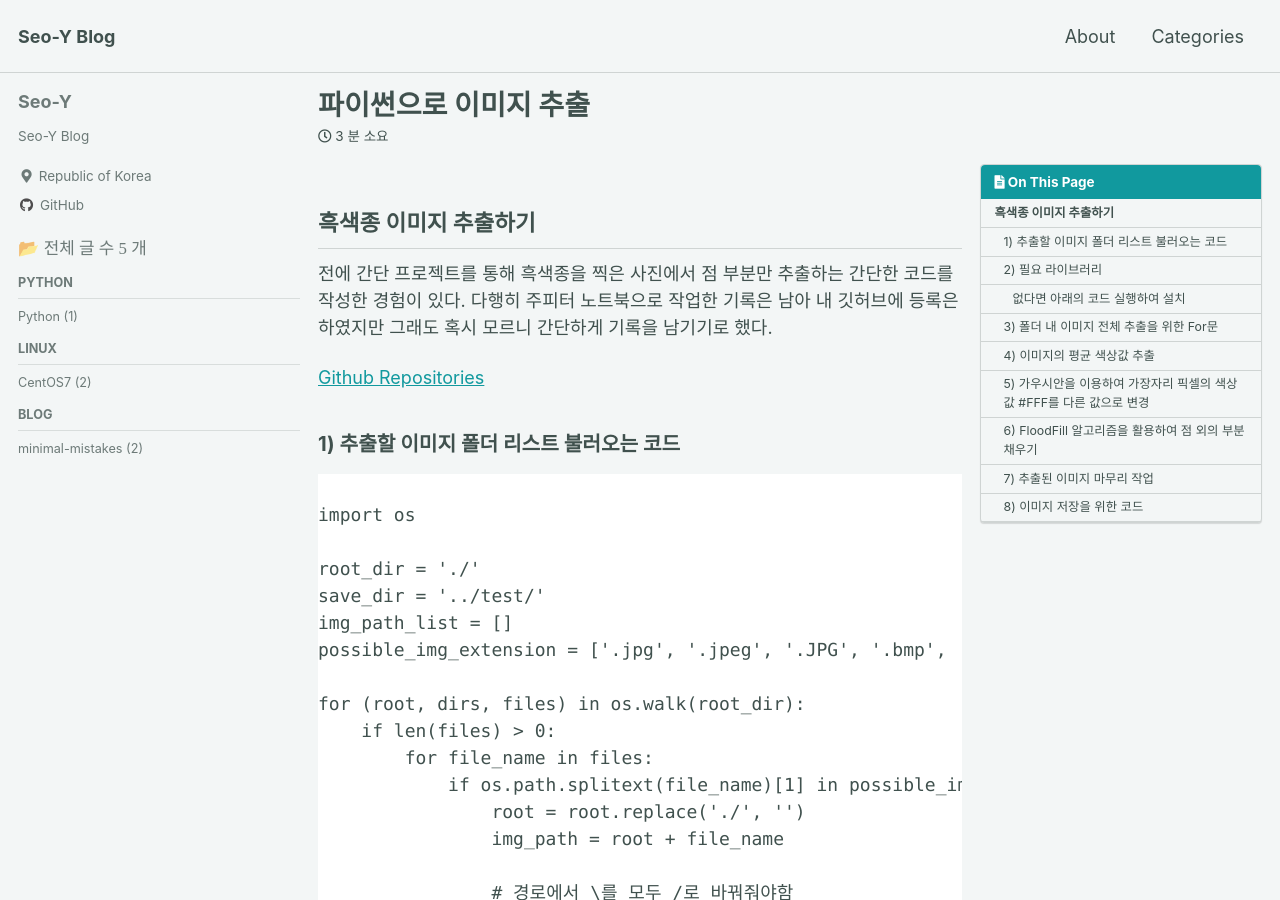
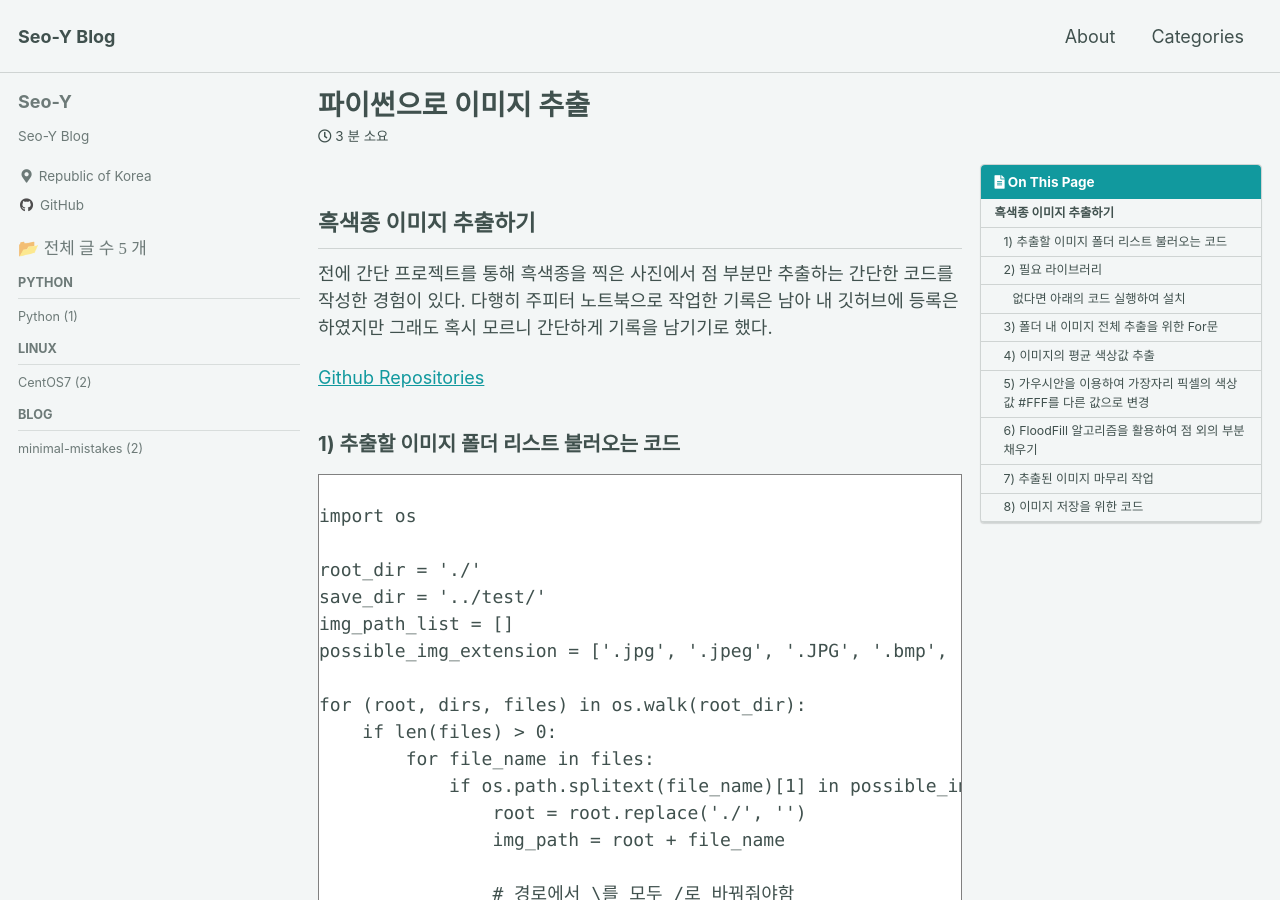
Before and after one commit to carudia/carudia.github.io, a Jekyll site: the page built from _posts/Python/2022-07-12-파이썬 이미지 추출.md, in a window 1280 px wide and 900 px high. Built offline with Jekyll 4.4.1, drawn with Linux system fonts in a browser that asks for light colours; cached includes are drawn as plain includes.

Commit message:
Update 2022-07-12-파이썬 이미지 추출.md

```diff
--- a/_posts/Python/2022-07-12-파이썬 이미지 추출.md
+++ b/_posts/Python/2022-07-12-파이썬 이미지 추출.md
@@ -25,7 +25,7 @@ author_profile: true
 <a target="_blank" href="https://github.com/carudia/black_python">Github Repositories</a>
 
 ### 1) 추출할 이미지 폴더 리스트 불러오는 코드
-<pre style="background-color: white"><code>
+<pre style="background-color: white; border: 1px solid gray"><code>
 import os
 
 root_dir = './'
```
